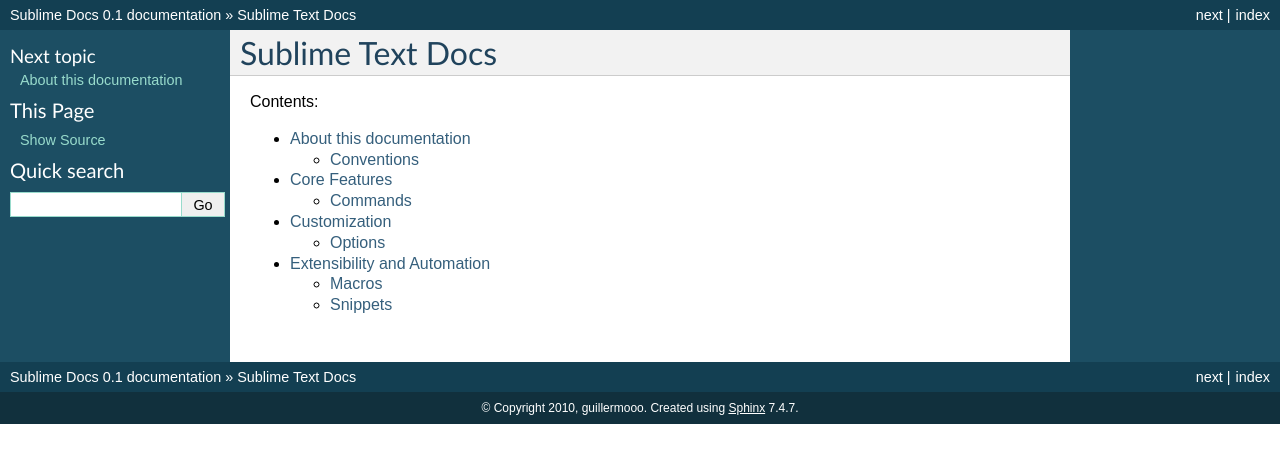
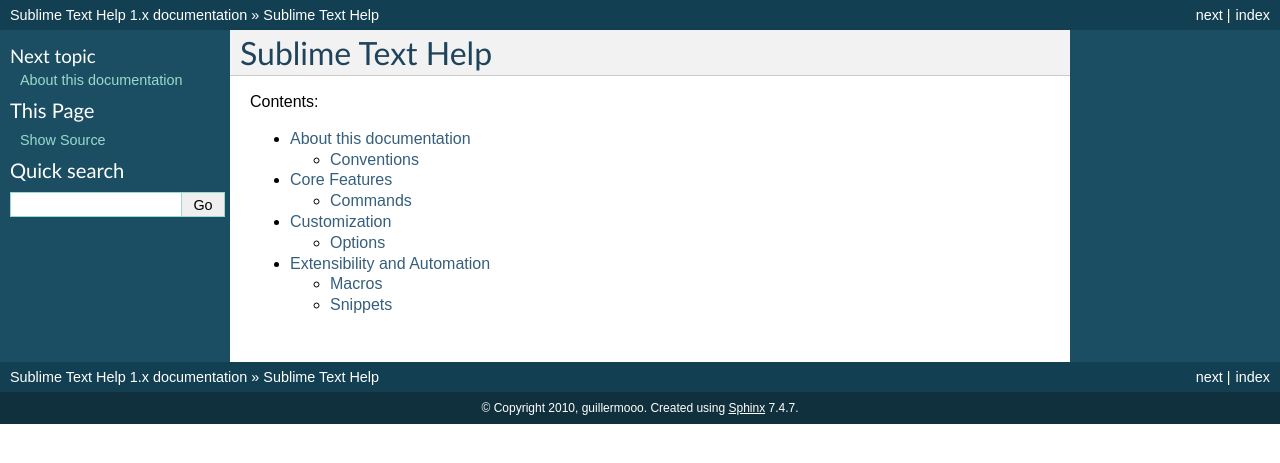
Before and after one commit to guillermooo/sublime-undocs, a Sphinx documentation site: the page built from source/index.rst, in a window 1280 px wide. Shown: the top 463 px of the page. Built offline with Sphinx 7.4.7, drawn with Linux system fonts in a browser that asks for light colours.

Commit message:
More stuff.

```diff
--- a/source/conf.py
+++ b/source/conf.py
@@ -40,7 +40,7 @@
 master_doc = 'index'
 
 # General information about the project.
-project = u'Sublime Docs'
+project = u'Sublime Text Help'
 copyright = u'2010, guillermooo'
 
 # The version info for the project you're documenting, acts as replacement for
@@ -48,9 +48,9 @@
 # built documents.
 #
 # The short X.Y version.
-version = '0.1'
+version = '1.x'
 # The full version, including alpha/beta/rc tags.
-release = '0.1'
+release = '1.x'
 
 # The language for content autogenerated by Sphinx. Refer to documentation
 # for a list of supported languages.
@@ -164,7 +164,7 @@
 #html_file_suffix = ''
 
 # Output file base name for HTML help builder.
-htmlhelp_basename = 'SublimeDocsdoc'
+htmlhelp_basename = 'SublimeTextHelp'
 
 
 # -- Options for LaTeX output --------------------------------------------------
@@ -178,7 +178,7 @@
 # Grouping the document tree into LaTeX files. List of tuples
 # (source start file, target name, title, author, documentclass [howto/manual]).
 latex_documents = [
-  ('index', 'SublimeDocs.tex', u'Sublime Docs Documentation',
+  ('index', 'SublimeTextHelp.tex', u'Sublime Text Help',
    u'guillermooo', 'manual'),
 ]
 
@@ -211,6 +211,6 @@
 # One entry per manual page. List of tuples
 # (source start file, name, description, authors, manual section).
 man_pages = [
-    ('index', 'sublimedocs', u'Sublime Docs Documentation',
+    ('index', 'sublimetexthelp', u'Sublime Text Help',
      [u'guillermooo'], 1)
 ]
--- a/source/conventions.rst
+++ b/source/conventions.rst
@@ -10,3 +10,4 @@
 ***********
 
 * Relative paths (e. g. ``\Packages\User``) refer to ``%APPDATA%\Sublime Text`` unless otherwise noted.
+* We assume default key bindings when indicating keyboard shortcuts.
--- a/source/index.rst
+++ b/source/index.rst
@@ -3,7 +3,7 @@
    You can adapt this file completely to your liking, but it should at least
    contain the root `toctree` directive.
 
-Sublime Text Docs
+Sublime Text Help
 =================
 
 Contents:
```
